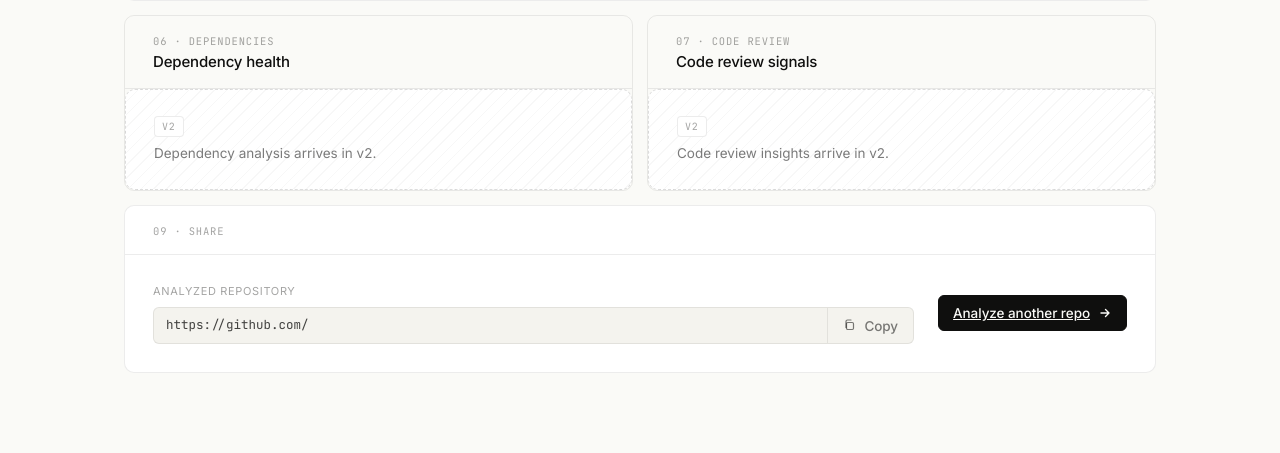
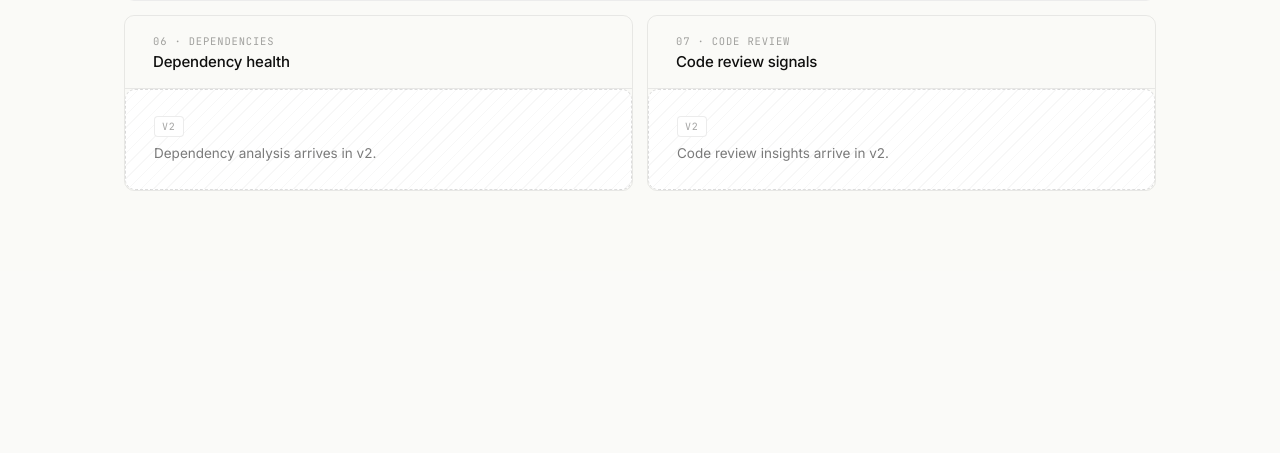
Before and after one commit to dtiourine/triagit, a FastAPI app: template src/codescope/web/templates/report.html in a window 1280 px wide. Shown: the part 1216-1669 px from the top of the page. After the commit the page ends 1407 px from the top, so only its background shows below. Run offline with FastAPI, Linux system fonts and the light colour scheme; the template is opened without the code that fills it, so the values that code supplies are empty.

Commit message:
Remove share component at the bottom of page

```diff
--- a/src/codescope/web/templates/report.html
+++ b/src/codescope/web/templates/report.html
@@ -377,48 +377,6 @@
     </section>
     {% endif %}
 
-    {# ── Analyze another ────────────────────────────────────────────── #}
-    <section class="cs-section">
-      <header class="cs-section-h">
-        <div class="cs-section-h-l">
-          <div class="cs-kicker mono">09 · share</div>
-        </div>
-      </header>
-      <div class="cs-section-body">
-        <div class="cs-perm">
-          <div class="cs-perm-l">
-            <div class="cs-perm-label">Analyzed repository</div>
-            <div class="cs-perm-url-wrap">
-              <code class="cs-perm-url mono" id="repo-url">https://github.com/{{ r.slug }}</code>
-              <button class="cs-btn cs-btn-ghost" onclick="copyUrl()" id="copy-btn">
-                <svg width="13" height="13" viewBox="0 0 13 13" fill="none" aria-hidden="true">
-                  <rect x="3.5" y="3.5" width="7" height="7" rx="1.2" stroke="currentColor" stroke-width="1.2"/>
-                  <path d="M3 8.5V2.5A1.5 1.5 0 014.5 1H8" stroke="currentColor" stroke-width="1.2" stroke-linecap="round"/>
-                </svg>
-                Copy
-              </button>
-            </div>
-          </div>
-          <a href="/" class="cs-btn cs-btn-secondary">
-            Analyze another repo
-            <svg width="14" height="14" viewBox="0 0 14 14" fill="none" aria-hidden="true">
-              <path d="M3 7h8m0 0L7.5 3.5M11 7l-3.5 3.5" stroke="currentColor" stroke-width="1.4" stroke-linecap="round" stroke-linejoin="round"/>
-            </svg>
-          </a>
-        </div>
-      </div>
-    </section>
-
   </div>{# /cs-report-inner #}
 </div>{# /cs-report #}
-
-<script>
-function copyUrl() {
-  const url = document.getElementById('repo-url').textContent;
-  navigator.clipboard?.writeText(url);
-  const btn = document.getElementById('copy-btn');
-  btn.textContent = 'Copied';
-  setTimeout(() => { btn.innerHTML = '<svg width="13" height="13" viewBox="0 0 13 13" fill="none" aria-hidden="true"><rect x="3.5" y="3.5" width="7" height="7" rx="1.2" stroke="currentColor" stroke-width="1.2"/><path d="M3 8.5V2.5A1.5 1.5 0 014.5 1H8" stroke="currentColor" stroke-width="1.2" stroke-linecap="round"/></svg> Copy'; }, 1400);
-}
-</script>
 {% endblock %}
```
